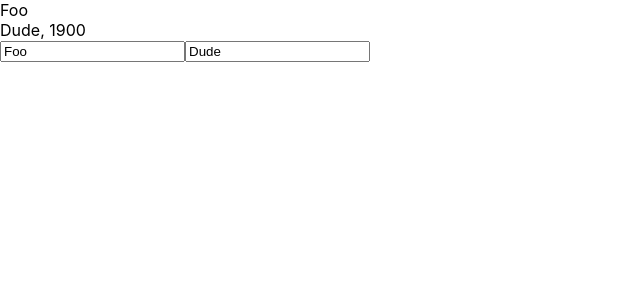
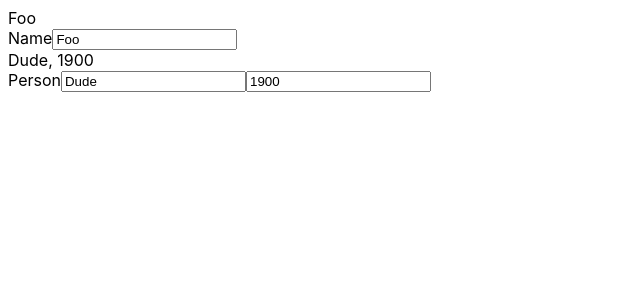
Before and after one commit to rodrigocfd/react-typescript-mobx-example, a React (Create React App) app: page / in a window 1280 px wide. Shown: the top 300 px of the page, without its empty margins (0-640 px from the left). Built offline with nearby package versions, Linux system fonts and the light colour scheme.

Commit message:
Using a single observer instance in the store.

```diff
--- a/src/app/App.tsx
+++ b/src/app/App.tsx
@@ -2,16 +2,18 @@ import React from 'react';
 
 import {StoreProvider} from '../store/context';
 import NameReader from './NameReader';
+import NameWriter from './NameWriter';
 import PersonReader from './PersonReader';
-import NameWriter from './NameWriter';
+import PersonWriter from './PersonWriter';
 
 const App: React.FC = () => {
 	return (
 		<StoreProvider>
 			<div>
 				<NameReader />
+				<NameWriter />
 				<PersonReader />
-				<NameWriter />
+				<PersonWriter />
 			</div>
 		</StoreProvider>
 	);
--- a/src/app/NameWriter.tsx
+++ b/src/app/NameWriter.tsx
@@ -8,10 +8,9 @@ const NameWriter: React.FC = () => {
 
 	return useObserver(() => (
 		<div>
+			Name
 			<input type="text" value={store.name}
 				onChange={e => store.name = e.target.value} />
-			<input type="text" value={store.person.name}
-				onChange={e => store.person = {...store.person, name: e.target.value}} />
 		</div>
 	));
 };
--- /dev/null
+++ b/src/app/PersonWriter.tsx
@@ -0,0 +1,20 @@
+import React from 'react';
+import {useObserver} from 'mobx-react-lite';
+
+import {useMobxStore} from '../store/context';
+
+const PersonWriter: React.FC = () => {
+	const store = useMobxStore();
+
+	return useObserver(() => (
+		<div>
+			Person
+			<input type="text" value={store.person.name}
+				onChange={e => store.person = {...store.person, name: e.target.value}} />
+			<input type="text" value={store.person.year}
+				onChange={e => store.person = {...store.person, year: +e.target.value}} />
+		</div>
+	));
+};
+
+export default PersonWriter;
--- a/src/index.css
+++ b/src/index.css
@@ -3,7 +3,6 @@
  */
 
 body {
-	margin: 0;
 	font-family: -apple-system, BlinkMacSystemFont, 'Segoe UI', 'Roboto', 'Oxygen',
 		'Ubuntu', 'Cantarell', 'Fira Sans', 'Droid Sans', 'Helvetica Neue',
 		sans-serif;
--- a/src/store/store.ts
+++ b/src/store/store.ts
@@ -3,14 +3,16 @@ import {observable} from 'mobx';
 import {createPerson, Person} from './Person';
 
 export function createStore() {
-	const _name = observable.box('Foo');
-	const _person = observable.box(createPerson());
+	const store = observable({
+		name: 'Foo',
+		person: createPerson()
+	});
 
 	return {
-		get name() { return _name.get(); },
-		set name(n: string) { _name.set(n); },
-		get person(): Person { return _person.get(); },
-		set person(p: Person) { _person.set(p); }
+		get name() { return store.name; },
+		set name(n: string) { store.name = n; },
+		get person(): Person { return store.person; },
+		set person(p: Person) { store.person = p; }
 	};
 };
 
```
